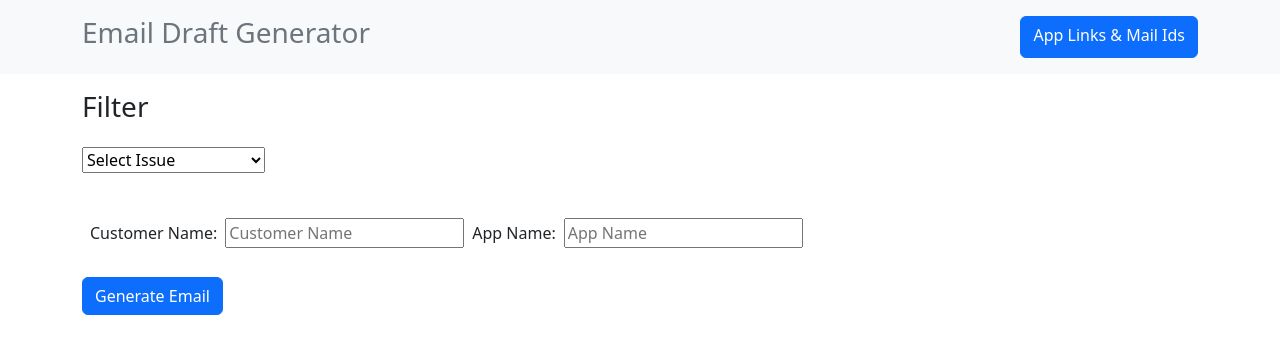
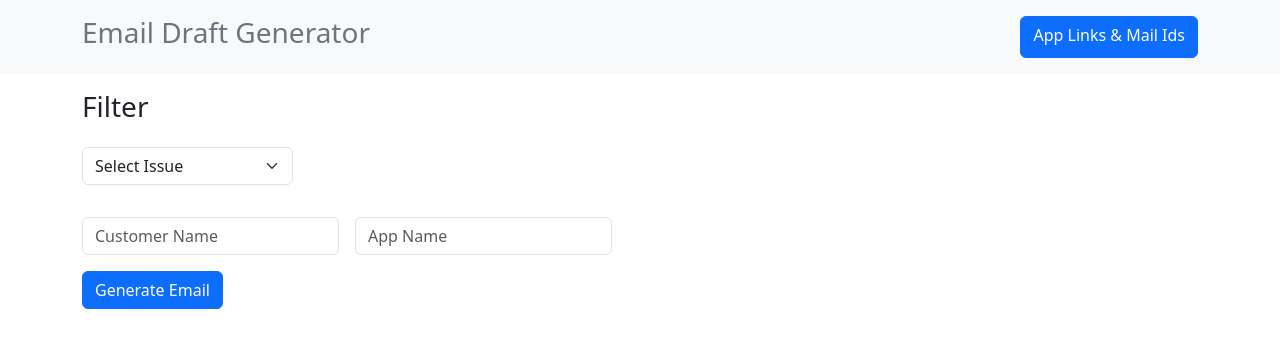
Before and after one commit to NeerajNero/emailDraftGenerator, a React (Vite) app: page / in a window 1280 px wide. Shown: the top 354 px of the page. Built offline with nearby package versions, Linux system fonts and the light colour scheme.

Commit message:
updated a small fix

```diff
--- a/src/components/MainPage.jsx
+++ b/src/components/MainPage.jsx
@@ -52,7 +52,7 @@ const MainPage = () => {
       <h3>Filter</h3>
       <div className='d-flex filterStyle'>
       <div className='my-3 me-3'>
-        <select onChange={handleDisplaySubSection}>
+        <select onChange={handleDisplaySubSection} className='form-select'>
           <option value="" autoFocus>Select Issue</option>
           <option value="Disbursement issues">Disbursement issues</option>
           <option value="Repayment issue">Repayment issue</option>
@@ -67,19 +67,19 @@ const MainPage = () => {
         </select>
         </div>
         {subSection.length > 0 && <div className='mx-3 my-3'>
-          <select onChange={(e) => setSubSelectedSection(e.target.value)} defaultValue={subSection[0]}>
+          <select onChange={(e) => setSubSelectedSection(e.target.value)} defaultValue={subSection[0]} className='form-select'>
             {subSection.map((sub,i) => <option key={i} value={sub}>{sub}</option>)}
           </select>
           </div>}
           </div>
-          <div className='d-flex mt-3 filterStyle'>
-              <span><label className='mx-2 my-3'>Customer Name: </label><input required type='text' placeholder='Customer Name' value={customerName} onChange={handleChange}/></span>
-              <span><label className='mx-2 my-3'>App Name: </label><input required type='text' placeholder='App Name' value={appName} onChange={(e) => setAppName(e.target.value)}/></span>
+          <div className='d-flex gap-3 mt-3 filterStyle'>
+              <span><input className='form-control' required type='text' placeholder='Customer Name' value={customerName} onChange={handleChange}/></span>
+              <span><input className='form-control' required type='text' placeholder='App Name' value={appName} onChange={(e) => setAppName(e.target.value)}/></span>
           </div>
           <button className='btn btn-primary mt-3' onClick={handleGenerateEmail}>{emailDraftDataStatus === "loading" ? <div className="spinner-border text-secondary" role="status" style={{height: "5px"}}>
   <span className="visually-hidden">Loading....</span>
 </div> : "Generate Email"}</button>
-          <div className='my-5'>
+          <div className='my-3'>
             {}
             {emailDraftDataStatus === "loading" ? <Loader /> : emailDraftData && <div><h4>Generated Email: </h4><p dangerouslySetInnerHTML={{ __html: emailDraftData.emailBody}}></p><h4>Suggested Note:</h4><p>{emailDraftData.suggestedNotes}</p></div>}
           </div>
```
